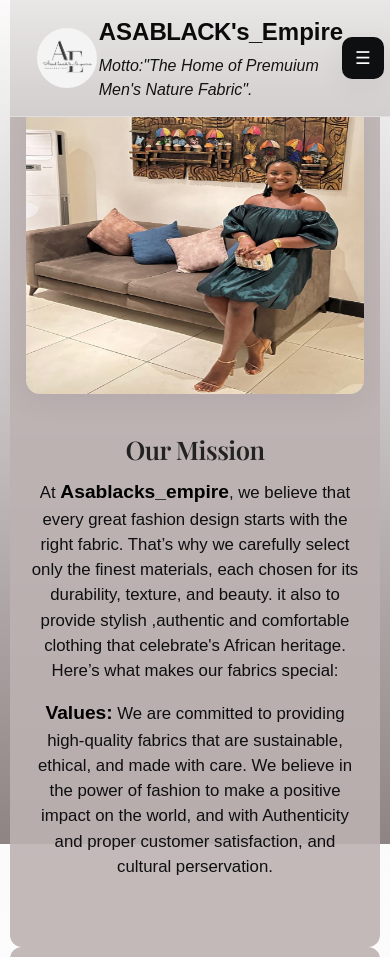
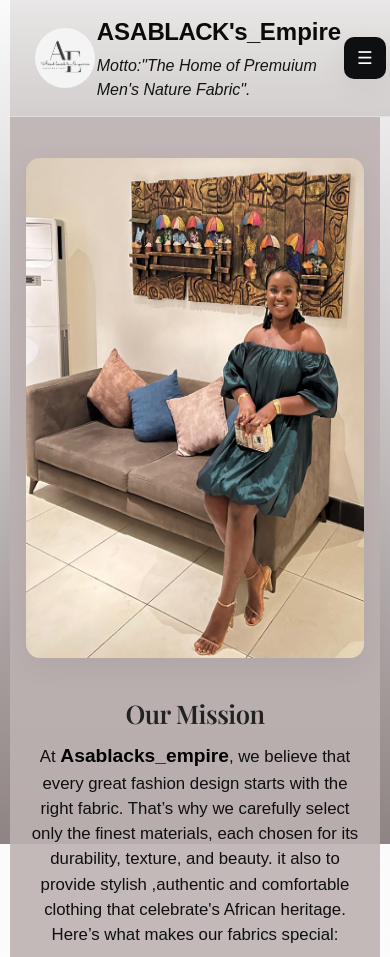
Before and after one commit to AlexanderWizzy/asablack-empire, a plain HTML site: page index.html in a window 390 px wide. Shown: the top 957 px of the page. Drawn offline with nearby package versions, Linux system fonts and the light colour scheme.

Commit message:
Update style.css design

```diff
--- a/style.css
+++ b/style.css
@@ -77,7 +77,7 @@ h2{ font-size:1.6rem; margin-bottom:0.6rem; }
 .container{ max-width:var(--max-width); margin:0 auto; padding:0 1.25rem; }
 
 /* header / navbar */
-header{ position:sticky; top:0; z-index:1100; backdrop-filter: blur(6px); background:linear-gradient(180deg, rgba(255,255,255,0.8), rgba(255,255,255,0.6)); border-bottom:1px solid rgba(0,0,0,0.04); transition:background var(--transition), border-color var(--transition); position: fixed; top: 0; width: 100%; z-index: 1000; box-shadow: var(--shadow); padding: 0 0.875rem;}
+header{ position:fixed; top:0; z-index:1100; backdrop-filter: blur(6px); background:linear-gradient(180deg, rgba(255,255,255,0.8), rgba(255,255,255,0.6)); border-bottom:1px solid rgba(0,0,0,0.04); transition:background var(--transition), border-color var(--transition); position: fixed; top: 0; width: 100%; z-index: 1000; box-shadow: var(--shadow); padding: 0 0.875rem;}
 body.dark header{ background:linear-gradient(180deg, rgba(100, 104, 109, 0.7), rgba(8,10,12,0.5)); border-bottom:1px solid rgba(255,255,255,0.03);}
 body.dark .navbar a{ color: whitesmoke; }
 section{ margin: 0 auto; padding: 0 4.25rem; }
@@ -304,10 +304,8 @@ footer{ margin-top:2.5rem; padding:1.25rem 0; text-align:center; color:var(--mut
   .nav-links a{ padding:0.75rem 0.9rem; border-radius:10px; color:var(--muted); }
   .menu-toggle{ display:inline-grid; }
   .icons{ gap:0.4rem; }
-  header{ padding:0 1rem; }
   section{ padding:0 1.25rem; }
   #hero{ padding:3.25rem 1rem; }
-  .hero-image img{ height:300px; margin-top: 2rem;}
   #about{ padding:2.25rem 1rem; }
   #showcase{ padding:2.25rem 0; }
   #products{ padding:2.25rem 0; }
```
